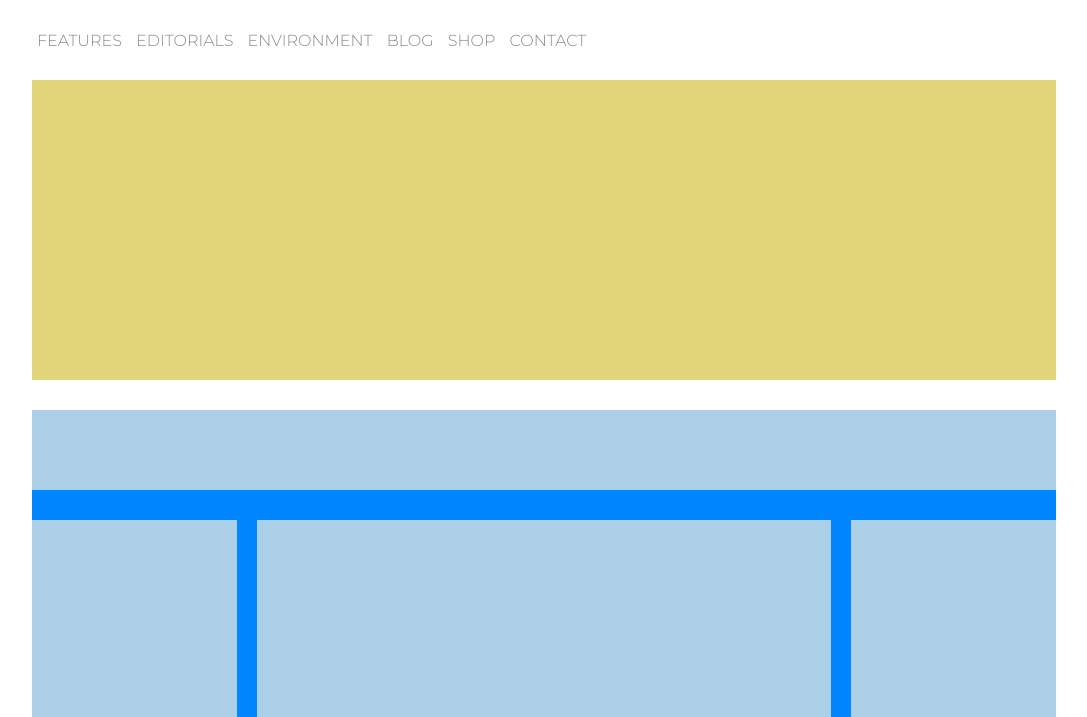
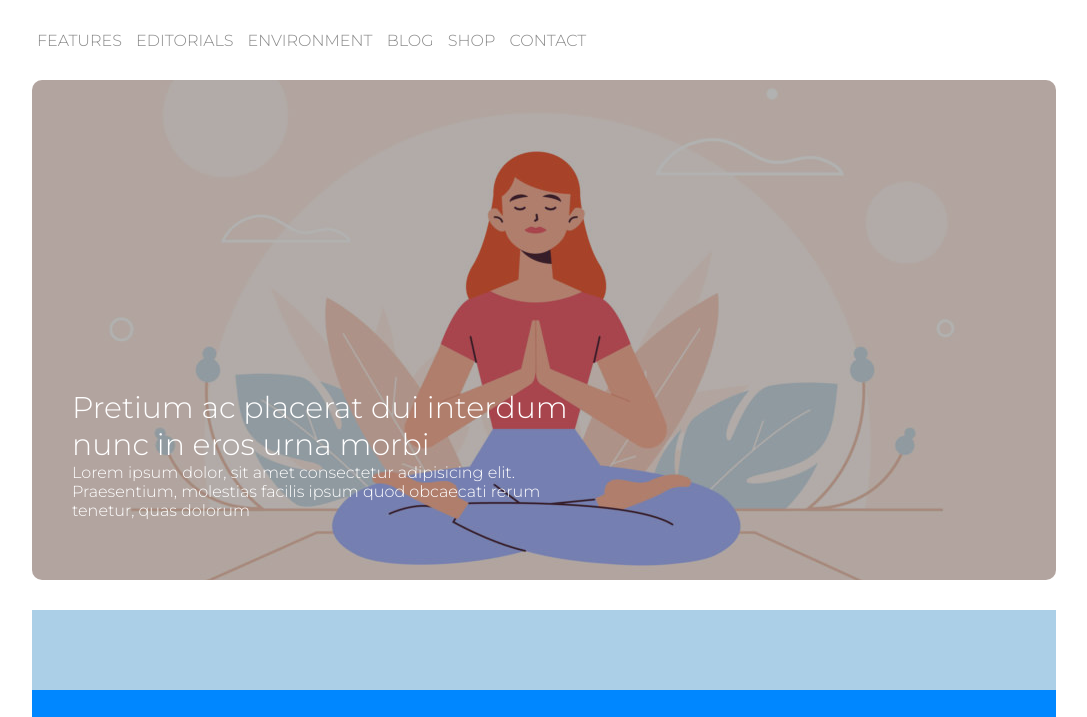
Before and after one commit to kntrl/htmlcss-wp, a plain HTML site: page index.html in a window 1280 px wide. Shown: the part 81-798 px from the top of the page, without its empty margins (96-1183 px from the left). Drawn offline with Linux system fonts and the light colour scheme.

Commit message:
Main Banner added

```diff
--- a/css/style.css
+++ b/css/style.css
@@ -15,7 +15,6 @@ body {
   clear: both;
 }
 
-/* margin for header,banner and main-nav*/
 .mb-30px{
     margin-bottom: 30px;
 }
@@ -26,6 +25,21 @@ body {
     margin: auto;
     padding: 15px 0;
     /* TEST CODE ENDS -  NEEDS REVIEW BEFORE DEPLOY*/
+}
+
+.img-layover {
+    background-color: rgba(0, 0, 0, 0.3);
+    position:absolute;
+    width: 100%;
+    height: 100%;
+    top: 0;
+    left: 0;
+}
+
+.img-fit{
+    object-fit: cover;
+    width: 100%;
+    height: 100%;
 }
 
 /* HEADER */
@@ -51,10 +65,31 @@ header .logo img {
 
 /* BANNER */
 .huge-banner {
-    /* TEST CODE -  NEEDS REVIEW BEFORE DEPLOY*/
-    height: 300px;
-    background-color: #e1d67a;
-    /* TEST CODE ENDS -  NEEDS REVIEW BEFORE DEPLOY*/
+    height: 500px;
+    position:relative;
+    border-radius: 10px;
+    overflow: hidden;
+}
+
+.teaser {
+    position: absolute;
+    width: 50%;
+    left: 40px;
+    bottom: 60px;
+}
+
+/* banner text*/
+.teaser-text {
+    color:white;
+    font-weight: 200;
+}
+
+h1 {
+    font-size: 30px;
+}
+
+.teaser h3 {
+    font-size: 16px
 }
 
 /* MAIN CONTENT */
--- a/index.html
+++ b/index.html
@@ -9,6 +9,7 @@
     <link rel="stylesheet" href="css/style.css">
     <!-- Font import -->
     <link rel="preconnect" href="https://fonts.gstatic.com">
+    <!-- <link href="https://fonts.googleapis.com/css2?family=Montserrat:wght@300&display=swap" rel="stylesheet"> -->
     <link href="https://fonts.googleapis.com/css2?family=Montserrat:wght@300&display=swap" rel="stylesheet">
 
 </head>
@@ -35,6 +36,12 @@
 
         <!-- Huge banner section -->
         <div class="huge-banner mb-30px">
+            <img src="img/banner.jpg" class="img-fit" alt="Neori - Banner">
+            <div class="img-layover"></div>
+            <div class="teaser">
+                <h1 class="teaser-text">Pretium ac placerat dui interdum nunc in eros urna morbi</h1>
+                <h3 class="teaser-text">Lorem ipsum dolor, sit amet consectetur adipisicing elit. Praesentium, molestias facilis ipsum quod obcaecati rerum tenetur, quas dolorum </h3>
+            </div>
         </div>
         <!-- Huge banner section -->
 
```
